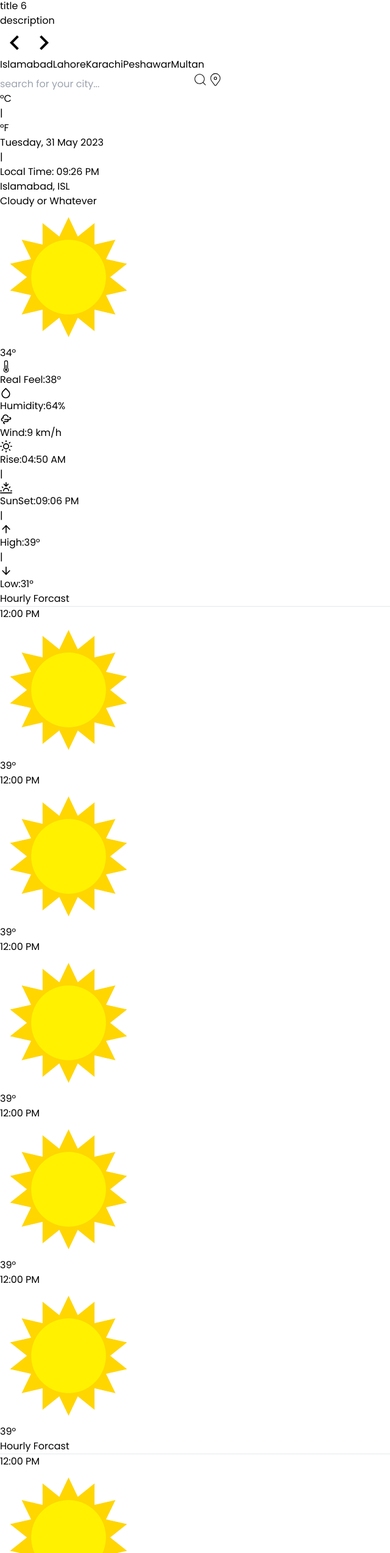
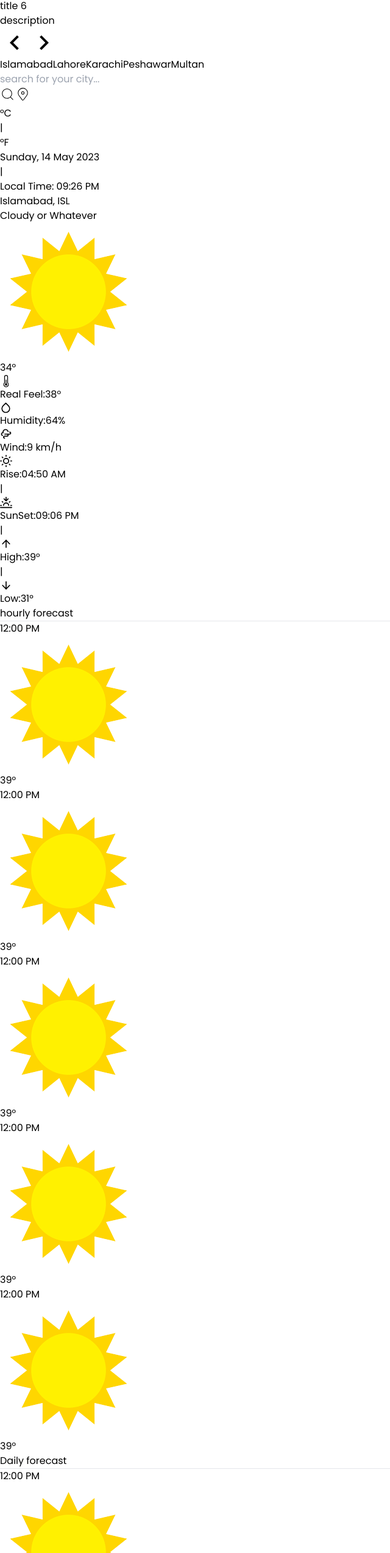
Before and after one commit to AbdullahSharif/NewsWebsite, a React (Vite) app: page / in a window 1280 px wide. Shown: the part 2379-4926 px from the top of the page at 61% size, without its empty margins (0-640 px from the left). Built offline with nearby package versions, Linux system fonts and the light colour scheme.

Commit message:
working on the weather API part

```diff
--- a/src/components/Forecast.jsx
+++ b/src/components/Forecast.jsx
@@ -1,10 +1,10 @@
 
 import sampleImg from "../assets/images/sun.png"
-function Forecast() {
+function Forecast({title}) {
   return (
     <div>
-      <div className='flex px-6 flex-col text-white mt-6'>
-        <p>Hourly Forcast</p>
+      <div className='flex px-6 flex-col text-white mt-6 capitalize'>
+        <p>{title}</p>
         <hr className='my-2' />
       </div>
 
--- a/src/components/TimeLocation.jsx
+++ b/src/components/TimeLocation.jsx
@@ -4,7 +4,7 @@ function TimeLocation() {
   return (
     <div className="p-6 select-none">
         <div className="flex justify-center items-center my-6 space-x-4">
-            <p className="text-white text-xl font-extralight">Tuesday, 31 May 2023 </p>
+            <p className="text-white text-xl font-extralight">Sunday, 14 May 2023 </p>
             <p className="text-white text-xl font-extralight">|</p>
             <p className="text-white text-xl font-extralight">Local Time: 09:26 PM</p>
         </div>
--- a/src/components/Weather.jsx
+++ b/src/components/Weather.jsx
@@ -4,8 +4,19 @@ import TimeLocation from "./TimeLocation"
 import WeatherButtons from "./WeatherButtons"
 import WeatherInputs from "./WeatherInputs"
 
+import { getWeatherData } from "../services/weatherService"
+
 
 function Weather() {
+    const fetchWeatherData = async () => {
+        const data =  await getWeatherData("weather", {q:"lahore"})
+        console.log(data)
+    }
+
+    // fetchWeatherData()
+
+
+
   return (
     <div className="bg-blue-500 rounded-lg bg-gradient-to-br from-cyan-600 to-blue-600 p-8">
       <WeatherButtons/>
@@ -13,8 +24,8 @@ function Weather() {
 
       <TimeLocation/>
       <TemperatureDetails/>
-      <Forecast/>
-      <Forecast/>
+      <Forecast title="hourly forecast"/>
+      <Forecast title="Daily forecast"/>
     </div>
   )
 }
--- a/src/components/WeatherInputs.jsx
+++ b/src/components/WeatherInputs.jsx
@@ -5,11 +5,15 @@ import {CiSearch, CiLocationOn} from "react-icons/ci";
 function WeatherInputs() {
   return (
     <div className="flex flex-col md:flex-row justify-center my-8 p-8">
-        <div className="flex flex-row md:w-3/4 justify-center space-x-4 items-center">
+        <div className="flex flex-col md:flex-row md:w-3/4 justify-center space-x-4 items-center">
 
-            <input type="search" className="focus:outline-none p-2 font-light shadow-xl capitalize placeholder:lowercase " placeholder="search for your city..." />
-            <button><CiSearch size={25} className="text-white transition ease-out hover:scale-125"/></button>
-            <button><CiLocationOn size={25} className="text-white transition ease-out hover:scale-125"/></button>
+            <input type="search" className="focus:outline-none p-2 font-light shadow-xl capitalize placeholder:lowercase" placeholder="search for your city..." />
+            <div className="flex flex-row space-x-2 mt-4 md:mt-0">
+              <button><CiSearch size={25} className="text-white transition ease-out hover:scale-125"/></button>
+              <button><CiLocationOn size={25} className="text-white transition ease-out hover:scale-125"/></button>
+
+            </div>
+
 
 
 
--- /dev/null
+++ b/src/services/weatherService.js
@@ -0,0 +1,23 @@
+// api key: a9e21b4ee026689783db83463f84b3fc
+// https://api.openweathermap.org/data/2.5/weather?q={city name}&appid={API key}
+// https://api.openweathermap.org/data/2.5/weather?q=lahore&appid=a9e21b4ee026689783db83463f84b3fc
+
+const API_KEY = "a9e21b4ee026689783db83463f84b3fc";
+const BASE_URL = "https://api.openweathermap.org/data/2.5/";
+
+// we can call two types of APIs
+// 1 - oneCall
+// 2 - weather     -> this will be the "info" parameter in the following method.
+
+const getWeatherData = (info, params) => {
+    const url = new URL(BASE_URL + info);
+    //  the params will be an object consisting of the search params. the URLSearchParams will convert into search params automatically.
+    url.search = new URLSearchParams({...params, appid:API_KEY});
+    // return url
+
+    return fetch(url).then(res => res.json()).then(data => data);
+
+
+}
+
+export {getWeatherData};
```
